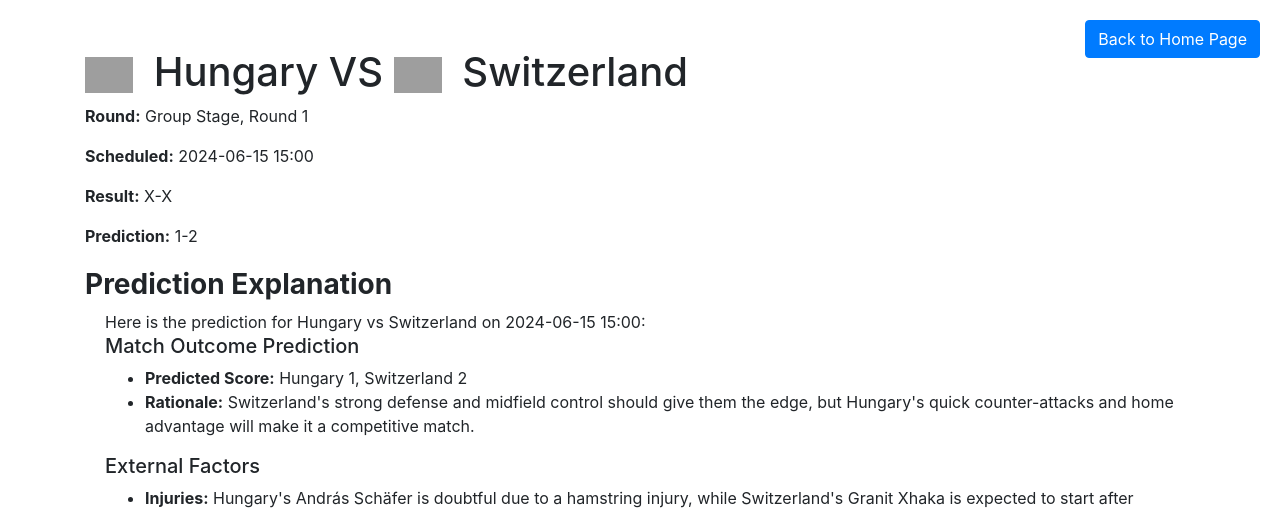
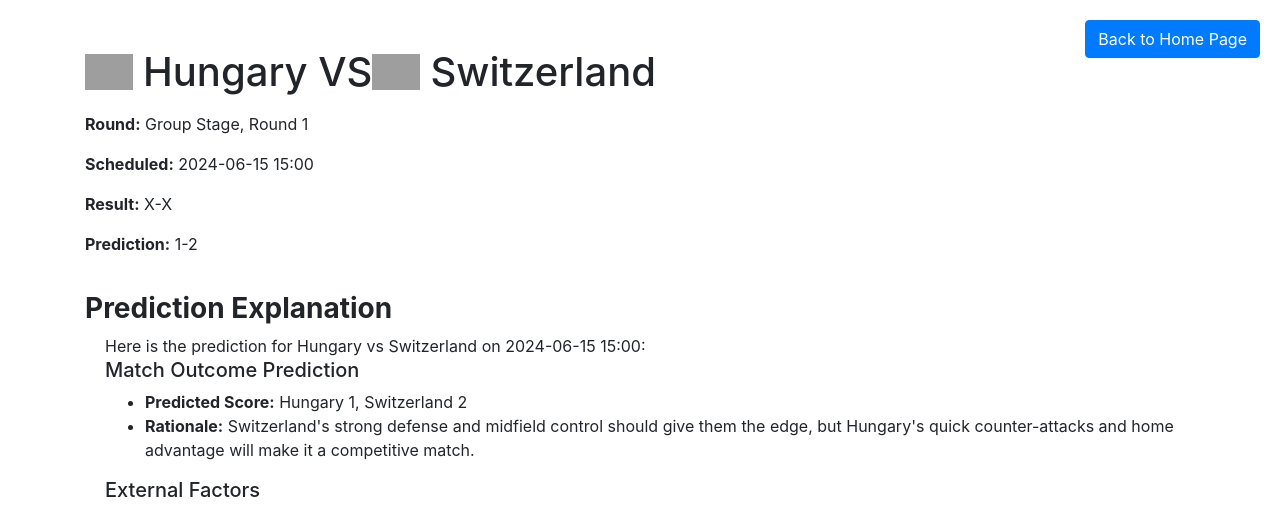
Before and after one commit to Omer109ALEX/Euro_2024_Game_Predictions, a Flask app: page /game/1 in a window 1280 px wide. Shown: the top 512 px of the page. Run offline with Flask 3, Linux system fonts and the light colour scheme; some libraries are stand-ins or nearby versions; grey boxes are pictures that could not be loaded.

Commit message:
Update game.html

```diff
--- a/templates/game.html
+++ b/templates/game.html
@@ -31,16 +31,20 @@
 <body>
     <div class="container">
         <a href="/" class="btn btn-primary back-button">Back to Home Page</a>
-        <h1 class="mt-5">
+        <h1 class="mt-5 d-flex align-items-center">
             <img src="{{ game.team1_flag }}" alt="{{ game.team1 }} Flag" class="team-flag">
             {{ game.team1 }} VS
             <img src="{{ game.team2_flag }}" alt="{{ game.team2 }} Flag" class="team-flag">
             {{ game.team2 }}
         </h1>
-        <p><strong>Round:</strong> {{ game.round }}</p>
-        <p><strong>Scheduled:</strong> {{ game.scheduled }}</p>
-        <p><strong>Result:</strong> {{ game.result }}</p>
-        <p><strong>Prediction:</strong> {{ game.prediction }}</p>
+        <div class="row mt-3">
+            <div class="col-md-6">
+                <p><strong>Round:</strong> {{ game.round }}</p>
+                <p><strong>Scheduled:</strong> {{ game.scheduled }}</p>
+                <p><strong>Result:</strong> {{ game.result }}</p>
+                <p><strong>Prediction:</strong> {{ game.prediction }}</p>
+            </div>
+        </div>
         <div class="explanation-section">
             <h3 class="explanation-title">Prediction Explanation</h3>
             <div class="explanation-content formatted-text" id="prediction-explanation">
@@ -56,7 +60,5 @@
         </div>
         {% endif %}
     </div>
-
-
 </body>
 </html>
```
